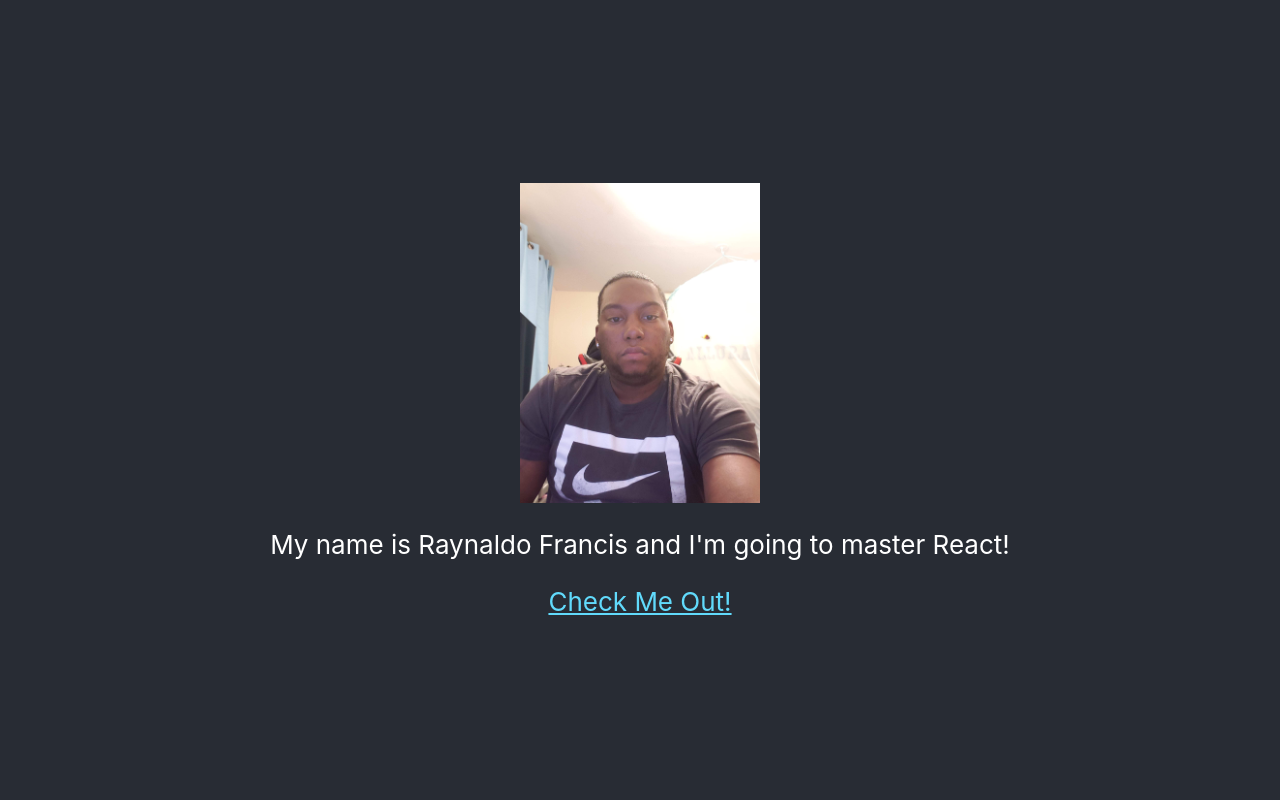
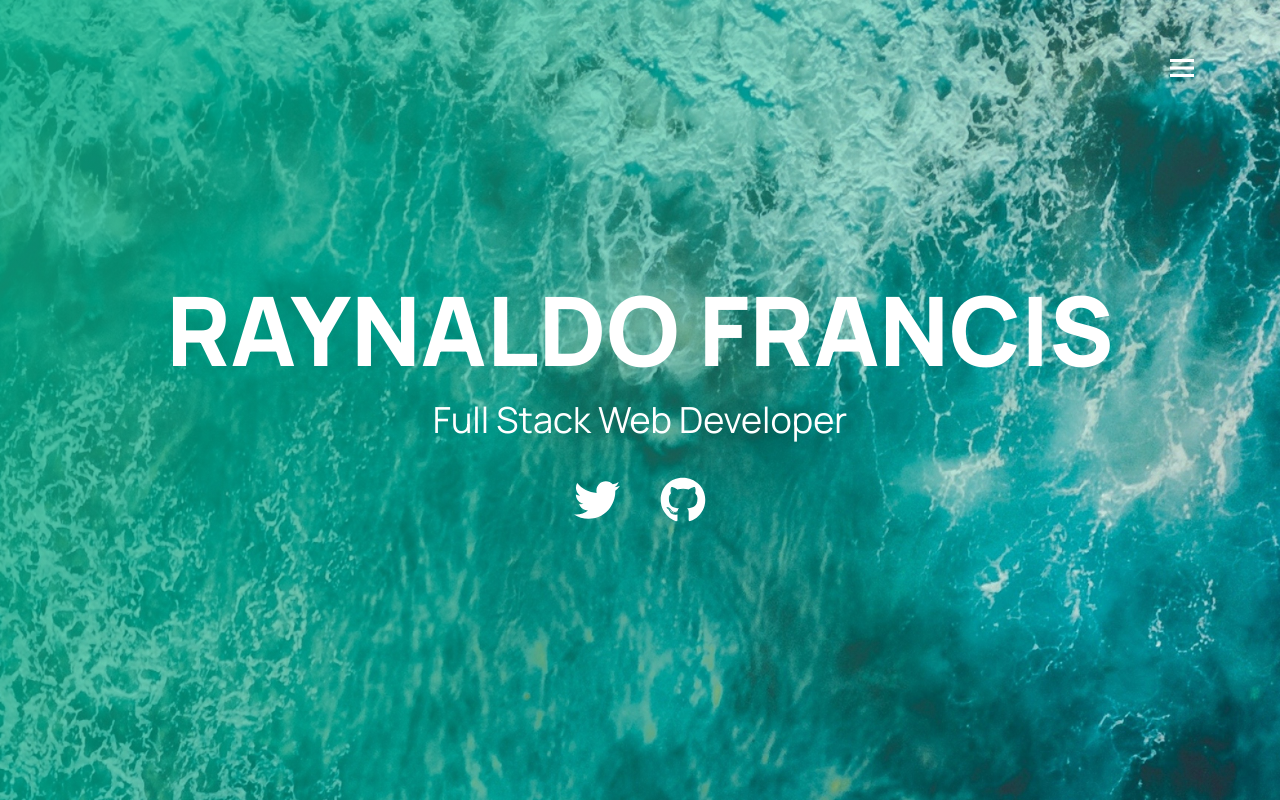
Before and after one commit to Raboogie/raynaldo.github.io, a React (Create React App) app: page / in a window 1280 px wide. Built offline with nearby package versions, Linux system fonts and the light colour scheme.

Commit message:
update website to use react router dom and added side nav menu

```diff
--- a/package.json
+++ b/package.json
@@ -8,10 +8,14 @@
     "@testing-library/user-event": "^12.8.1",
     "react": "^17.0.1",
     "react-dom": "^17.0.1",
+    "react-icons": "^4.2.0",
+    "react-router-dom": "^5.2.0",
     "react-scripts": "4.0.3",
+    "uuid": "^8.3.2",
     "web-vitals": "^1.1.0"
   },
   "scripts": {
+    "stop": "react-scripts stop",
     "start": "react-scripts start",
     "build": "react-scripts build",
     "test": "react-scripts test",
--- a/public/index.html
+++ b/public/index.html
@@ -7,7 +7,7 @@
     <meta name="theme-color" content="#000000" />
     <meta
       name="description"
-      content="Web site created using create-react-app"
+      content="Raynaldo Francis |  Software Engineer"
     />
     <link rel="apple-touch-icon" href="%PUBLIC_URL%/logo192.png" />
     <!--
@@ -24,7 +24,11 @@
       work correctly both with client-side routing and a non-root public URL.
       Learn how to configure a non-root public URL by running `npm run build`.
     -->
-    <title>React App</title>
+
+    <link rel="preconnect" href="https://fonts.gstatic.com">
+<link href="https://fonts.googleapis.com/css2?family=Manrope:wght@400;800&display=swap" rel="stylesheet">
+
+    <title>Raynaldo Francis |  Software Engineer</title>
   </head>
   <body>
     <noscript>You need to enable JavaScript to run this app.</noscript>
--- a/src/App.js
+++ b/src/App.js
@@ -1,25 +1,35 @@
-import logo from './Raynaldo.jpg';
-import './App.css';
+import { BrowserRouter, Route, Switch } from "react-router-dom";
+import Homepage from "./components/Homepage";
+import Projects from "./pages/Projects";
+import Error from "./pages/Error";
+import Contacts from "./pages/Contacts";
+import Menu from "./components/Menu";
+//import logo from "./Raynaldo.jpg";
+//import './App.css';
 
-function App() {
+const App = () => {
   return (
-    <div className="App">
-      <header className="App-header">
-        <img src={logo} className="App-logo" alt="logo" />
-        <p>
-          My name is Raynaldo Francis and I'm going to master React!
-        </p>
-        <a
-          className="App-link"
-          href="https://github.com/Raboogie"
-          target="_blank"
-          rel="noopener noreferrer"
-        >
-          Check Me Out!
-        </a>
-      </header>
-    </div>
+    <BrowserRouter>
+      {/* switch will look for the first part that matches and then it will render that path */}
+      <Menu />
+      <Switch>
+        {/* path is for what you want to show in the address bar for that page */}
+        <Route path="/" exact>
+          <Homepage />
+        </Route>
+        <Route path="/projects">
+          <Projects />
+        </Route>
+        <Route path="contact-me">
+          <Contacts />
+        </Route>
+        {/* * means the path will always match */}
+        <Route path="*">
+          <Error />
+        </Route>
+      </Switch>
+    </BrowserRouter>
   );
-}
+};
 
 export default App;
--- /dev/null
+++ b/src/components/Homepage.js
@@ -0,0 +1,19 @@
+import { FaTwitter, FaGithub } from "react-icons/fa"
+const Homepage = () => {
+ return (
+  <>
+   <section className="homepage">
+    <div className="overlay">
+     <h1>Raynaldo Francis</h1>
+     <p>Full Stack Web Developer</p>
+
+     <ul>
+      <li><a href="https://twitter.com/RaBoogiePrime" target="_blank" rel="noopenner noreferrer"> <FaTwitter /> </a></li>
+      <li><a href="https://github.com/Raboogie" target="_blank" rel="noopenner noreferrer"> <FaGithub /> </a></li>
+     </ul>
+    </div>
+   </section>
+  </>
+ );
+};
+export default Homepage;
--- /dev/null
+++ b/src/components/Menu.js
@@ -0,0 +1,34 @@
+import { BiMenu } from "react-icons/bi"
+import { Link } from "react-router-dom"
+import { useState } from "react"
+const Menu = () => {
+ const [isOpen, setIsOpen] = useState(false)
+ return (
+  <>
+   <div className="menu-btn">
+    <button>
+     <BiMenu />
+    </button>
+   </div>
+   {isOpen && (
+    <header className="header">
+     <nav>
+      <ul>
+       <li>
+        <Link to="/"> Homepage </Link>
+       </li>
+       <li>
+        <Link to="/projects"> Projects</Link>
+       </li>
+       <li>
+        <Link to="/cantact-me"> Cantact Me </Link>
+       </li>
+      </ul>
+     </nav>
+    </header>
+   )}
+  </>
+ )
+}
+
+export default Menu
--- a/src/index.css
+++ b/src/index.css
@@ -1,13 +1,112 @@
-body {
-  margin: 0;
-  font-family: -apple-system, BlinkMacSystemFont, 'Segoe UI', 'Roboto', 'Oxygen',
-    'Ubuntu', 'Cantarell', 'Fira Sans', 'Droid Sans', 'Helvetica Neue',
-    sans-serif;
-  -webkit-font-smoothing: antialiased;
-  -moz-osx-font-smoothing: grayscale;
+:root {
+  --background-image: linear-gradient(120deg, rgba(0, 179, 134, 0.8), rgba(1,84,69,0));
+  --background-overlay: rgba(0,0,0,0.4);
 }
 
-code {
-  font-family: source-code-pro, Menlo, Monaco, Consolas, 'Courier New',
-    monospace;
+* {
+  margin: 0;
+  padding: 0;
+  box-sizing: border-box;
 }
+
+ul {
+  list-style: none;
+}
+
+img {
+  max-width: 100%;
+}
+
+body {
+  font-family: "Manrope", "sans-serif";
+  /* Stops showing the scroll bar when their is empty space on the website */
+  overflow: hidden;
+}
+
+a {
+  font-family: inherit;
+  text-decoration: none;
+  color: #fff;
+}
+
+/* Menu Button */
+.menu-btn {
+  position: absolute;
+  right: 80px;
+  margin-top: 50px;
+  z-index: 999999;
+}
+
+.menu-btn button {
+  background-color: transparent;
+  font-size: 36px;
+  color: #fff;
+  border: none;
+  cursor: pointer;
+}
+
+/* Header */
+.header {
+  position: absolute;
+  right: 0;
+  height: 0;
+  overflow: hidden;
+  width: 200px;
+  transition: all 0.5 ease-in-out;
+}
+
+.header .open {
+  height: 100vh;
+  background-color: var(--background-overlay);
+}
+
+.header nav ul {
+  display: flex;
+  flex-direction: column;
+  align-items: center;
+  justify-content: center;
+  min-height: 100vh;
+}
+
+/* Homepage */
+.homepage {
+  background: url("./ocean.jpg");
+  background-repeat: no-repeat;
+  background-size: cover;
+  background-position: center;
+  height: 100vh;
+}
+
+.homepage .overlay {
+  background-image: var(--background-image);
+  display: flex;
+  flex-direction: column;
+  align-items: center;
+  justify-content: center;
+  min-height: 100vh;
+  color: #fff;
+}
+
+.homepage .overlay h1 {
+  text-transform: uppercase;
+  font-size: 96px;
+}
+
+.homepage .overlay p {
+  font-size: 36px;
+}
+
+.homepage .overlay ul {
+  display: flex;
+  align-items: center;
+  justify-content: center;
+  margin-top: 30px;
+}
+
+.homepage .overlay ul li {
+  margin: 0 20px;
+}
+
+.homepage .overlay ul li a {
+  font-size: 46px;
+}
--- /dev/null
+++ b/src/pages/Contacts.js
@@ -0,0 +1,9 @@
+const Contacts = () => {
+ return (
+  <>
+   <h1>Contacts Page</h1>
+  </>
+ )
+}
+
+export default Contacts
--- /dev/null
+++ b/src/pages/Error.js
@@ -0,0 +1,9 @@
+const Error = () => {
+ return (
+  <div>
+   <h1>Error 404. Page Not Found</h1>
+  </div>
+ );
+};
+
+export default Error;
--- /dev/null
+++ b/src/pages/Projects.js
@@ -0,0 +1,9 @@
+const Projects = () => {
+ return (
+  <div>
+   <h1>Projects Page</h1>
+  </div>
+ );
+};
+
+export default Projects;
```
Also changed, not shown: src/ocean.jpg (added), 1 other file (tests, documents, lock files or other folders).
